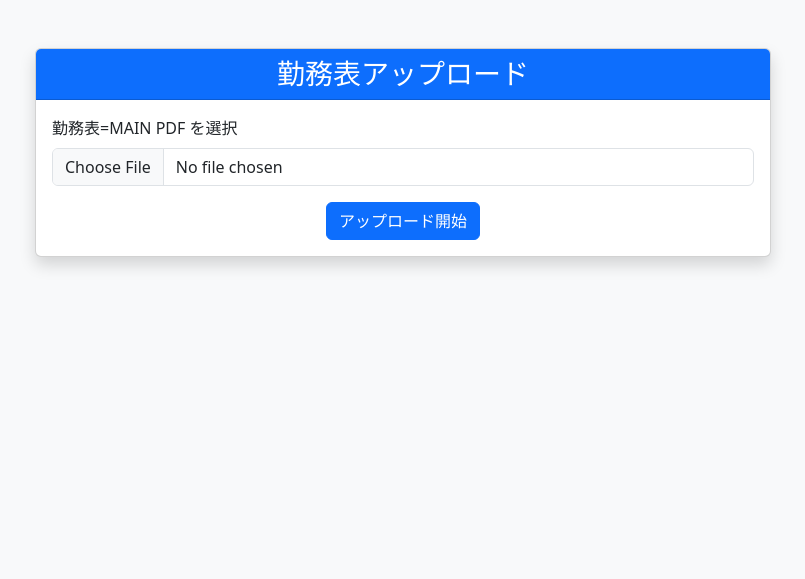
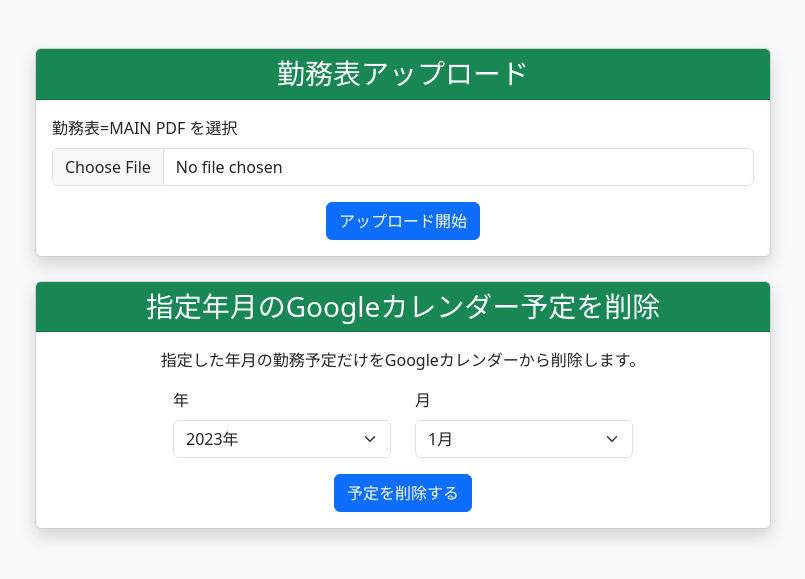
Before and after one commit to Liucci/project_test, a Flask app: page /upload in a window 1280 px wide. Shown: the top 579 px of the page, without its empty margins (237-1042 px from the left). Run offline with Flask 3, Linux system fonts and the light colour scheme.

Commit message:
期間指定削除機能追加

```diff
--- a/app.py
+++ b/app.py
@@ -27,13 +27,10 @@ app.config["SESSION_USE_SIGNER"] = True  # セキュリティ強化
 
 # ---- Sessionを初期化 ----
 Session(app)
-
-
 # 環境設定
 os.environ['OAUTHLIB_RELAX_TOKEN_SCOPE'] = '1'
 os.environ['OAUTHLIB_INSECURE_TRANSPORT'] = '1'
 load_dotenv()
-
 
 app.secret_key = os.getenv("FLASK_SECRET_KEY", "dev-secret-key-for-local")
 
@@ -96,15 +93,14 @@ def upload_file():
             except Exception as e:
                 return f"PDFから職員名の抽出に失敗しました: {e}", 400
         else:
-            return "勤務表が1つもアップロードされていません。", 400
+
+            return render_template("error.html", message="PDFファイルがアップロードされていません。")
+
 
         return render_template("select_name.html", names=names)
 
     # GET の場合：フォームを表示
     return render_template("upload.html")
-
-
-
 
 @app.route("/select", methods=["POST"])
 def select_name():
@@ -114,10 +110,6 @@ def select_name():
 
     session["selected_name"] = selected_name
     return redirect(url_for("show_schedule"))
-
-
-
-
 
 @app.route("/schedule")
 def show_schedule():
@@ -151,9 +143,6 @@ def show_schedule():
 
     return render_template("show_schedule.html", selected_name=selected_name, html_events=html_events)
 
-
-
-
 @app.route("/authorize")
 def authorize():
     redirect_uri = url_for("oauth2callback", _external=True, _scheme="http" if os.getenv("FLASK_ENV") == "development" else "https")
@@ -171,7 +160,8 @@ def oauth2callback():
     flow.fetch_token(authorization_response=request.url)
     credentials = flow.credentials
     session["credentials"] = credentials_to_dict(credentials)
-    return redirect(url_for("delete_registered_events"))
+    return render_template("upload.html", message="認証が成功しました。勤務表をアップロードしてください。")
+    #return redirect(url_for("delete_registered_events"))
 
 @app.route("/delete_registered_events")
 def delete_registered_events():
@@ -207,6 +197,25 @@ def delete_registered_events():
 
     return redirect(url_for("upload_to_calendar"))
 
+@app.route("/delete_events_specificed_term",methods=["POST"])
+def delete_events_specificed_term():
+    credentials = dict_to_credentials(session.get("credentials"))
+    service = build("calendar", "v3", credentials=credentials)
+    selected_year = int(request.form.get("year"))
+    selected_month = int(request.form.get("month"))
+    events_to_delete_specificed_term= pick_up_events(
+                                            service,
+                                            calendar_id="primary",
+                                            year=selected_year,
+                                            month=selected_month,
+                                            tag="MAIN"
+                                        )
+    session["deleted_events_specificed_term"] = events_to_delete_specificed_term.copy()
+    delete_events(service, calendar_id="primary", events=events_to_delete_specificed_term)
+
+    return render_template(
+        "result2.html",selected_year=selected_year, selected_month=selected_month,
+        deleted_events=events_to_delete_specificed_term)
 
 
 @app.route("/upload_to_calendar")
--- a/templates/error.html
+++ b/templates/error.html
@@ -11,7 +11,7 @@
             <h4 class="alert-heading">エラーが発生しました</h4>
             <p>{{ message }}</p>
             <hr>
-            <a href="/" class="btn btn-primary">アップロード画面に戻る</a>
+            <a href="/upload" class="btn btn-primary" >アップロード画面に戻る</a>
         </div>
     </div>
 </body>
--- a/templates/index.html
+++ b/templates/index.html
@@ -19,7 +19,7 @@
                     <p>このアプリは、勤務表（Excel）をGoogleカレンダーに登録するためのツールです。</p>
                     <p><strong>※ ご利用にはGoogle認証が必要です。</strong></p>
                     <div class="text-center">
-                        <form action="{{ url_for('upload_file') }}" method="get">
+                        <form action="{{ url_for('authorize') }}">
                             <button type="submit" class="btn btn-success">使用開始</button>
                         </form>
                     </div>
--- a/templates/select_name.html
+++ b/templates/select_name.html
@@ -11,7 +11,7 @@
     <div class="row justify-content-center">
         <div class="col-md-6">
             <div class="card shadow">
-                <div class="card-header bg-info text-white text-center">
+                <div class="card-header bg-success text-white text-center">
                     <h4>職員名を選択してください</h4>
                 </div>
                 <div class="card-body">
@@ -25,7 +25,7 @@
                             </select>
                         </div>
                         <div class="text-center">
-                            <button type="submit" class="btn btn-info">勤務予定を表示</button>
+                            <button type="submit" class="btn btn-primary">勤務予定を表示</button>
                         </div>
                     </form>
                 </div>
--- a/templates/upload.html
+++ b/templates/upload.html
@@ -1,35 +1,75 @@
 <!DOCTYPE html>
 <html lang="ja">
 <head>
-    <meta charset="UTF-8">
-    <meta name="viewport" content="width=device-width, initial-scale=1">
+    <meta charset="UTF-8" />
+    <meta name="viewport" content="width=device-width, initial-scale=1" />
     <title>勤務表アップロード</title>
-    <link rel="stylesheet" href="https://cdn.jsdelivr.net/npm/bootstrap@5.3.0/dist/css/bootstrap.min.css">
+    <link rel="stylesheet" href="https://cdn.jsdelivr.net/npm/bootstrap@5.3.0/dist/css/bootstrap.min.css" />
 </head>
 <body class="bg-light">
 
     <div class="container mt-5">
         <div class="row justify-content-center">
+
             <div class="col-md-8">
-                <div class="card shadow">
-                    <div class="card-header bg-primary text-white text-center">
+
+                <div class="card shadow mb-4">
+                    <div class="card-header bg-success text-white text-center">
                         <h3 class="mb-0">勤務表アップロード</h3>
                     </div>
                     <div class="card-body">
+                        {% if message %}
+                        <div class="alert alert-info text-center" role="alert">
+                            {{ message }}
+                        </div>
+                        {% endif %}
                         <form method="POST" enctype="multipart/form-data" action="/upload">
-
                             <div class="mb-3">
                                 <label for="file_PDF_A" class="form-label">勤務表=MAIN PDF を選択</label>
-                                <input class="form-control" type="file" name="file_PDF_A" id="file_PDF_A" accept=".pdf">
+                                <input class="form-control" type="file" name="file_PDF_A" id="file_PDF_A" accept=".pdf" />
                             </div>
-
                             <div class="text-center">
                                 <button type="submit" class="btn btn-primary">アップロード開始</button>
                             </div>
                         </form>
                     </div>
                 </div>
+
+                <div class="card shadow">
+                    <div class="card-header bg-success text-white text-center">
+                        <h3 class="mb-0">指定年月のGoogleカレンダー予定を削除</h3>
+                    </div>
+                    <div class="card-body">
+                        <form method="POST" action="/delete_events_specificed_term">
+                            <p class="text-center">指定した年月の勤務予定だけをGoogleカレンダーから削除します。</p>
+                        <div class="row mb-3 justify-content-center">
+                            <div class="col-4">
+                            <label for="year" class="form-label">年</label>
+                            <select class="form-select" id="year" name="year" required>
+                                <!-- 例えば2023年～2030年まで -->
+                                {% for y in range(2023, 2031) %}
+                                <option value="{{ y }}">{{ y }}年</option>
+                                {% endfor %}
+                            </select>
+                            </div>
+                            <div class="col-4">
+                            <label for="month" class="form-label">月</label>
+                            <select class="form-select" id="month" name="month" required>
+                                {% for m in range(1, 13) %}
+                                <option value="{{ m }}">{{ m }}月</option>
+                                {% endfor %}
+                            </select>
+                            </div>
+                        </div>
+                        <div class="text-center">
+                            <button type="submit" class="btn btn-primary">予定を削除する</button>
+                        </div>
+                        </form>
+                    </div>
+                </div>
+
             </div>
+
         </div>
     </div>
 
```
Also changed, not shown: templates/result.html (+8 -8 lines), templates/result2.html (added, +37 -0 lines), templates/show_schedule.html (+4 -4 lines), 2 other files.
